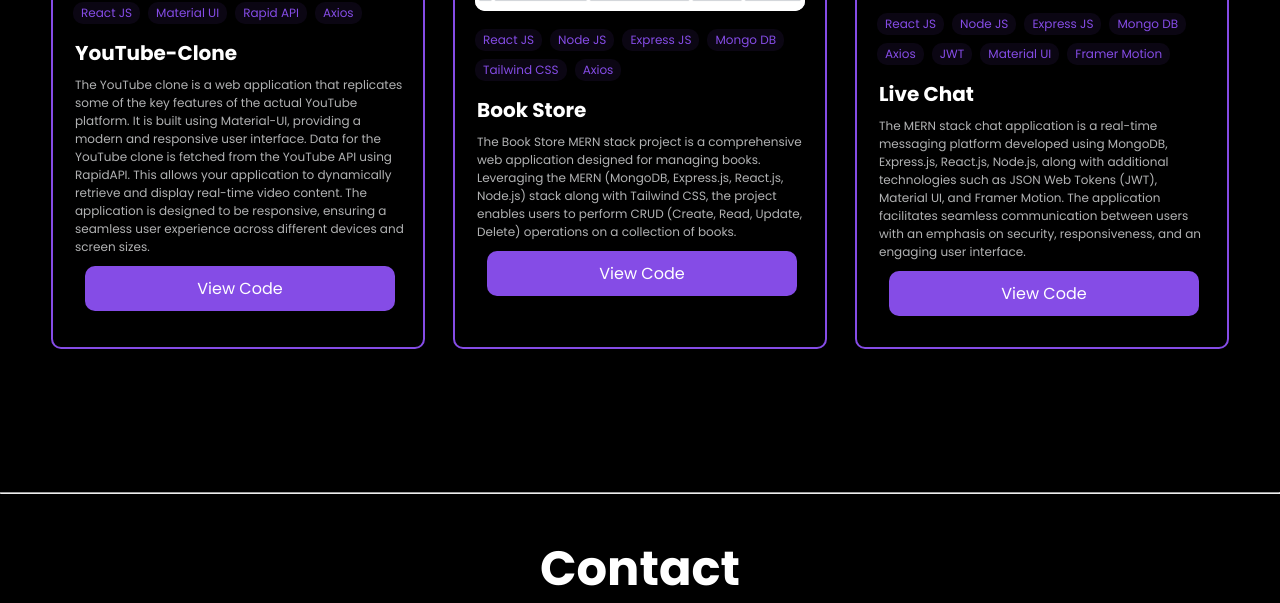
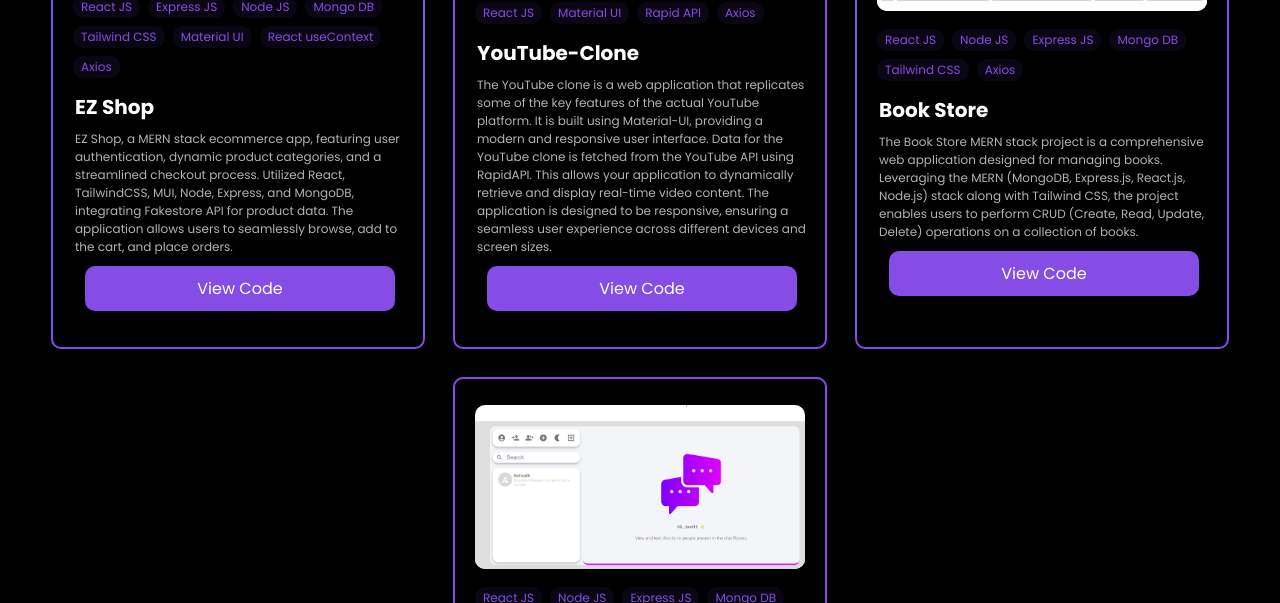
Before and after one commit to AnirudhKille/portfolio, a plain HTML site: page index.html in a window 1280 px wide. Shown: the part 2478-3081 px from the top of the page. Drawn offline with Linux system fonts and the light colour scheme.

Commit message:
updated projects

```diff
--- a/index.html
+++ b/index.html
@@ -61,7 +61,7 @@
         <div class="row">
           <div class="imgContainer">
             <img src="./assets/dp.jpg" width="200px" /><br>
-            <a href="https://drive.google.com/file/d/1LY-9TBiF68wguVRmEyqCBegk34drHhN6/view?usp=sharing" download="anirudhKille_resume.jpg">Check Resume</a>
+            <a href="https://drive.google.com/file/d/1fuoP1UskCC-Fy8n3Jql94mZGyhOrDskg/view?usp=drive_link" download="anirudhKille_resume.jpg">Check Resume</a>
           </div>
           <div class="intro">
             <p>I'm Anirudh Kille,a passionate and innovative Full Stack
--- a/script.js
+++ b/script.js
@@ -4,6 +4,23 @@ const input = document.querySelector(".input");
 document.addEventListener("DOMContentLoaded", function () {
   const projectContainer = document.querySelector(".projectRow");
   const projects = [
+    {
+      title: "EZ Shop",
+      link: "https://github.com/AnirudhKille/ez-shop.git",
+      image: "./assets/ezshop.png",
+      techStack: [
+        "React JS",
+        "Express JS",
+        "Node JS",
+        "Mongo DB",
+        "Tailwind CSS",
+        "Material UI",
+        "React useContext",
+        "Axios",
+      ],
+      description:
+        " EZ Shop, a MERN stack ecommerce app, featuring user authentication, dynamic product categories, and a streamlined checkout process. Utilized React, TailwindCSS, MUI, Node, Express, and MongoDB, integrating Fakestore API for product data. The application allows users to seamlessly browse, add to the cart, and place orders.",
+    },
     {
       title: "YouTube-Clone",
       link: "https://github.com/AnirudhKille/youtube-clone-react.git",
```
Also changed, not shown: assets/ezshop.png (added). Lines whose indentation alone changed are shown as unchanged.
